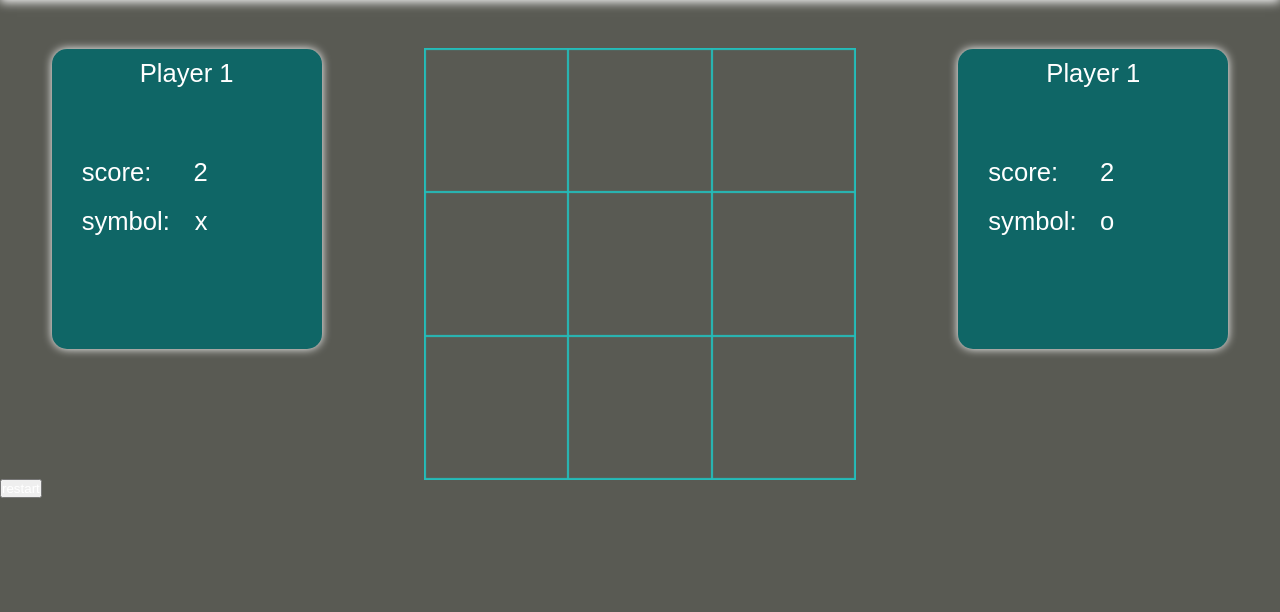
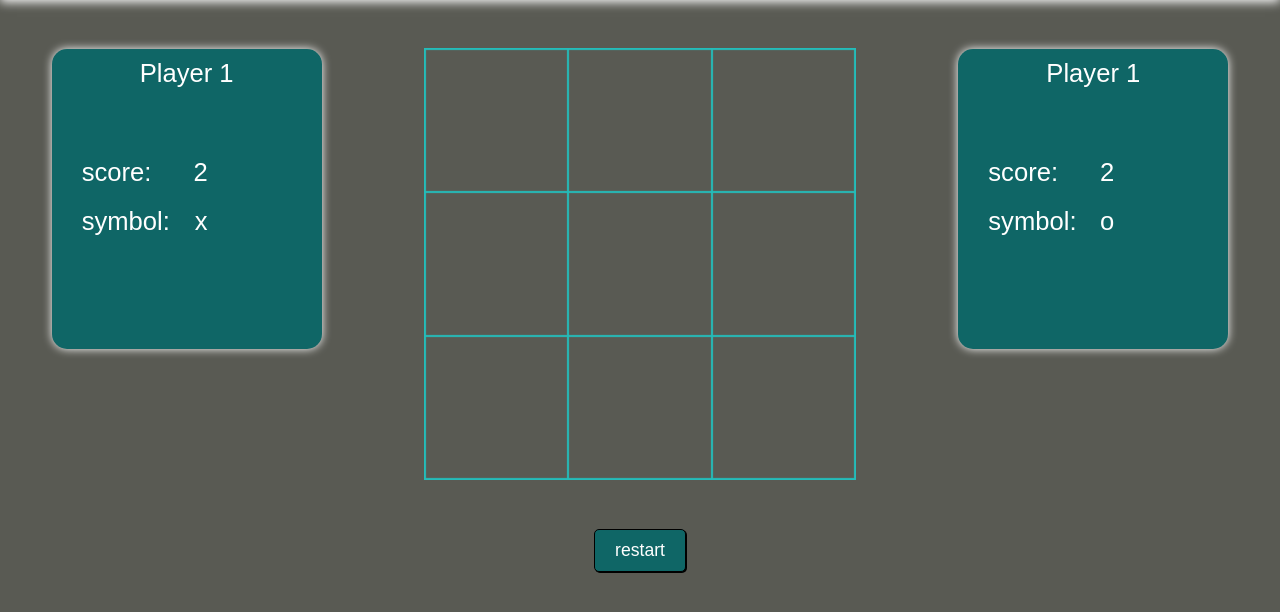
Before and after one commit to heno-s/odin-tic-tac-toe, a website: page index.html in a window 1280 px wide. Shown: the part 78-690 px from the top of the page. Drawn offline with Linux system fonts and the light colour scheme.

Commit message:
Style restart button, adjust margin

```diff
--- a/style.css
+++ b/style.css
@@ -24,7 +24,7 @@ header {
     background-color: #232422;
     text-align: center;
     padding: 20px;
-    margin-bottom: 1em;
+    margin-bottom: 50px;
     box-shadow: 0 3px 10px;
     text-shadow: 0px 0px 10px;
 }
@@ -39,7 +39,6 @@ form {
     flex-direction: column;
     align-items: center;
     gap: 30px;
-    margin-top: 50px;
     display: none;
 }
 
@@ -89,7 +88,6 @@ label {
 .game {
     display: flex;
     justify-content: space-around;
-    margin-top: 50px;
 }
 
 .scoreboard {
@@ -133,3 +131,17 @@ label {
 .tile:hover {
     box-shadow: inset 0 0 1px 2px #00ffff99;
 }
+
+.restart {
+    text-align: center;
+    margin-top: 50px;
+}
+
+.restart button {
+    font-size: 1.1rem;
+    background-color: var(--primary-color);
+    padding: 10px 20px;
+    border: 1px solid #000;
+    border-radius: 5px;
+    box-shadow: 1px 1px #000;
+}
```
